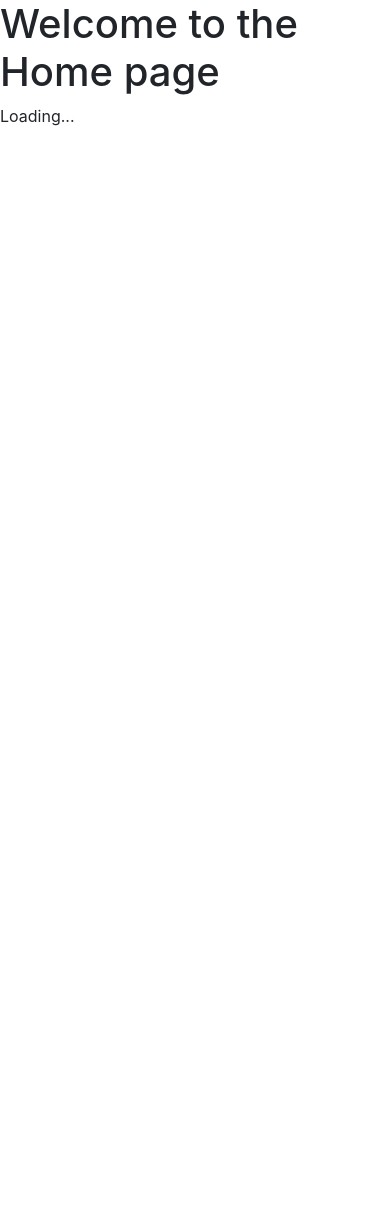
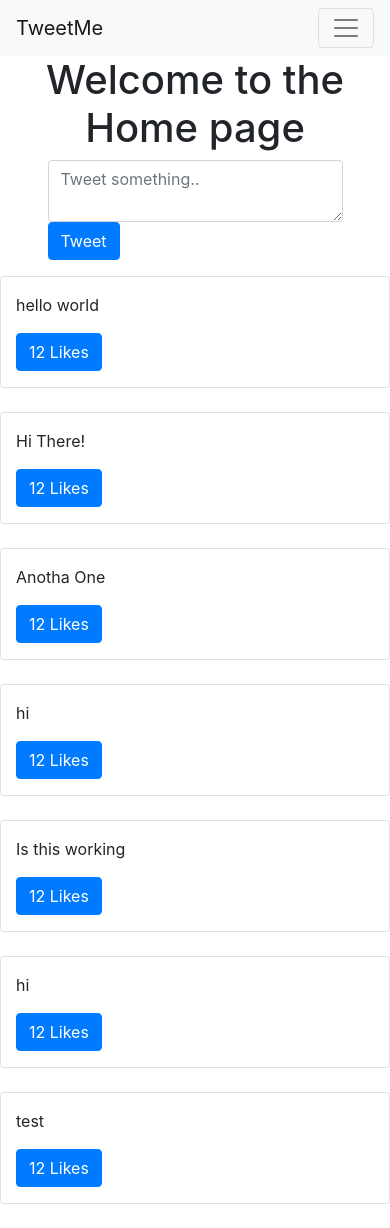
Before and after one commit to cirrusm/social-media-app, a Django app: page / in a window 390 px wide. Before the commit the page ends 126 px from the top, so only its background shows below. Run offline with Django 3.2, Linux system fonts and the light colour scheme; data comes from the database, SQL or seed files in the repository; both versions use the stored data as it was after the commit; some libraries are stand-ins or nearby versions.

Commit message:
create post functionality added

```diff
--- a/templates/base.html
+++ b/templates/base.html
@@ -1,24 +1,44 @@
-<!doctype html>
+<!DOCTYPE html>
 <html lang="en">
   <head>
     <!-- Required meta tags -->
-    <meta charset="utf-8">
-    <meta name="viewport" content="width=device-width, initial-scale=1, shrink-to-fit=no">
+    <meta charset="utf-8" />
+    <meta
+      name="viewport"
+      content="width=device-width, initial-scale=1, shrink-to-fit=no"
+    />
 
     <!-- Bootstrap CSS -->
-    <link rel="stylesheet" href="https://stackpath.bootstrapcdn.com/bootstrap/4.3.1/css/bootstrap.min.css" integrity="sha384-ggOyR0iXCbMQv3Xipma34MD+dH/1fQ784/j6cY/iJTQUOhcWr7x9JvoRxT2MZw1T" crossorigin="anonymous">
+    <link
+      rel="stylesheet"
+      href="https://stackpath.bootstrapcdn.com/bootstrap/4.3.1/css/bootstrap.min.css"
+      integrity="sha384-ggOyR0iXCbMQv3Xipma34MD+dH/1fQ784/j6cY/iJTQUOhcWr7x9JvoRxT2MZw1T"
+      crossorigin="anonymous"
+    />
 
-    <title>{% block head %}
-    {% endblock head %}</title>
+    <title>{% block head %} {% endblock head %}</title>
   </head>
   <body>
-    {% block content%}
- {% endblock content%}
+    {% include "components/navbar.html" %}
+
+    <div class="container">{% block content%} {% endblock content%}</div>
 
     <!-- Optional JavaScript -->
     <!-- jQuery first, then Popper.js, then Bootstrap JS -->
-    <script src="https://code.jquery.com/jquery-3.3.1.slim.min.js" integrity="sha384-q8i/X+965DzO0rT7abK41JStQIAqVgRVzpbzo5smXKp4YfRvH+8abtTE1Pi6jizo" crossorigin="anonymous"></script>
-    <script src="https://cdnjs.cloudflare.com/ajax/libs/popper.js/1.14.7/umd/popper.min.js" integrity="sha384-UO2eT0CpHqdSJQ6hJty5KVphtPhzWj9WO1clHTMGa3JDZwrnQq4sF86dIHNDz0W1" crossorigin="anonymous"></script>
-    <script src="https://stackpath.bootstrapcdn.com/bootstrap/4.3.1/js/bootstrap.min.js" integrity="sha384-JjSmVgyd0p3pXB1rRibZUAYoIIy6OrQ6VrjIEaFf/nJGzIxFDsf4x0xIM+B07jRM" crossorigin="anonymous"></script>
+    <script
+      src="https://code.jquery.com/jquery-3.3.1.slim.min.js"
+      integrity="sha384-q8i/X+965DzO0rT7abK41JStQIAqVgRVzpbzo5smXKp4YfRvH+8abtTE1Pi6jizo"
+      crossorigin="anonymous"
+    ></script>
+    <script
+      src="https://cdnjs.cloudflare.com/ajax/libs/popper.js/1.14.7/umd/popper.min.js"
+      integrity="sha384-UO2eT0CpHqdSJQ6hJty5KVphtPhzWj9WO1clHTMGa3JDZwrnQq4sF86dIHNDz0W1"
+      crossorigin="anonymous"
+    ></script>
+    <script
+      src="https://stackpath.bootstrapcdn.com/bootstrap/4.3.1/js/bootstrap.min.js"
+      integrity="sha384-JjSmVgyd0p3pXB1rRibZUAYoIIy6OrQ6VrjIEaFf/nJGzIxFDsf4x0xIM+B07jRM"
+      crossorigin="anonymous"
+    ></script>
   </body>
 </html>
--- /dev/null
+++ b/templates/components/form.html
@@ -0,0 +1,4 @@
+<form method="POST">
+  {% csrf_token %} {{form.as_p}}
+  <button type="submit" class="bt btn-secondary">Save</button>
+</form>
--- /dev/null
+++ b/templates/components/navbar.html
@@ -0,0 +1,35 @@
+<nav class="navbar navbar-expand-lg navbar-light bg-light">
+  <a class="navbar-brand" href="#">TweetMe</a>
+  <button class="navbar-toggler" type="button" data-toggle="collapse" data-target="#navbarSupportedContent" aria-controls="navbarSupportedContent" aria-expanded="false" aria-label="Toggle navigation">
+    <span class="navbar-toggler-icon"></span>
+  </button>
+
+  <div class="collapse navbar-collapse d-none" id="navbarSupportedContent">
+    <ul class="navbar-nav mr-auto d-none">
+      <li class="nav-item active">
+        <a class="nav-link" href="#">Home <span class="sr-only">(current)</span></a>
+      </li>
+      <li class="nav-item">
+        <a class="nav-link" href="#">Link</a>
+      </li>
+      <li class="nav-item dropdown">
+        <a class="nav-link dropdown-toggle" href="#" id="navbarDropdown" role="button" data-toggle="dropdown" aria-haspopup="true" aria-expanded="false">
+          Dropdown
+        </a>
+        <div class="dropdown-menu d-none" aria-labelledby="navbarDropdown">
+          <a class="dropdown-item" href="#">Action</a>
+          <a class="dropdown-item" href="#">Another action</a>
+          <div class="dropdown-divider"></div>
+          <a class="dropdown-item" href="#">Something else here</a>
+        </div>
+      </li>
+      <li class="nav-item">
+        <a class="nav-link disabled" href="#">Disabled</a>
+      </li>
+    </ul>
+    <form class="form-inline my-2 my-lg-0 d-none">
+      <input class="form-control mr-sm-2" type="search" placeholder="Search" aria-label="Search">
+      <button class="btn btn-outline-success my-2 my-sm-0" type="submit">Search</button>
+    </form>
+  </div>
+</nav>
--- a/templates/tweets/home.html
+++ b/templates/tweets/home.html
@@ -1,29 +1,77 @@
-{% extends 'base.html' %}
+{% extends 'base.html' %} {% block head %} cool {% endblock head %}
+{% block content %}
+<div class="row text-center">
+  <div class="col">
+    <h1>Welcome to the Home page</h1>
+  </div>
+</div>
 
-{% block head %}
-cool
-{% endblock head %}
-{% block content %}
-<h1>Welcome to the Home page</h1>
+<div class="row mb-3">
+  <div class="col-md-4 mx-auto col-10">
+    <form method="POST" action="/create-tweet" class="form">
+    {% csrf_token %}
+    <input type="hidden" value = "/" name="next" />
+    <textarea class="form-control" name="content" placeholder = "Tweet something.."></textarea>
+    <button type = "submit" class = "btn btn-primary">Tweet</button>
+    </form>
+  </div>
+</div>
 
-<div id="tweets">
-Replace Me</div>
+<div class="row" id="tweets">Loading...</div>
+
 <script>
-const tweetsElement = document.getElementById("tweets")
-tweetsElement.innerHTML = 'Loading...'
-const xhr = new XMLHttpRequest()
-const method = 'GET'
-const url = "/tweets"
-const responseType = 'json'
+  const tweetsElement = document.getElementById("tweets");
 
-xhr.responseType = responseType
-xhr.open(method, url)
-xhr.onload = function(){
-    console.log(xhr.response)
-    const serverResponse = xhr.response
-    let listedItems = serverResponse.response
-    console.log(listedItems)
-}
-xhr.send()
-    </script>
-{% endblock content %}
+  const xhr = new XMLHttpRequest();
+  const method = "GET";
+  const url = "/tweets";
+  const responseType = "json";
+  function LikeBtn(tweet) {
+    return (
+      "<button class = 'btn btn-primary' onclick=handleDidLike(" +
+      tweet.id +
+      "," +
+      tweet.likes +
+      ")>" +
+      tweet.likes +
+      " Likes </button>"
+    );
+  }
+
+  function handleDidLike(tweet_id, currentCount) {
+    console.log(tweet_id, currentCount);
+  }
+
+  function formatTweetElement(tweet) {
+    let formattedTweet =
+      "<div class = 'col-12 col-md-10 mx-auto border rounded py-3 mb-4' id ='tweet-" +
+      tweet.id +
+      "'><p>" +
+      tweet.content +
+      "</p><div class = 'btn-group'>" +
+      LikeBtn(tweet) +
+      "</div> </div>";
+    return formattedTweet;
+  }
+
+  xhr.responseType = responseType;
+  xhr.open(method, url);
+  xhr.onload = function () {
+    console.log(xhr.response);
+    const serverResponse = xhr.response;
+    let listedItems = serverResponse.response; //array
+    let finalTweetStr = "";
+    let i;
+    for (i = 0; i < listedItems.length; i++) {
+      let tweetObj = listedItems[i];
+      console.log(tweetObj);
+      let currentItem = formatTweetElement(tweetObj);
+      finalTweetStr += currentItem;
+    }
+
+    tweetsElement.innerHTML = finalTweetStr;
+  };
+  xhr.send();
+</script>
+
+{% endblock %}
--- a/tweets/views.py
+++ b/tweets/views.py
@@ -1,14 +1,31 @@
-from django.shortcuts import render
+from django.shortcuts import render, redirect
 from django.http import HttpResponse, Http404,JsonResponse
 from .models import Tweet
+from .forms import TweetForm
+from django.utils.http import is_safe_url
+from django.conf import settings
 # Create your views here.
+
+ALLOWED_HOSTS = settings.ALLOWED_HOSTS
 
 def home_view(request, *args, **kwargs):
     return render(request, "tweets/home.html", context = {})
 
+def tweet_create_view(request, *args, **kwargs):
+    form = TweetForm(request.POST or None)
+    next_url = request.POST.get("next") or None
+    if form.is_valid():
+        obj = form.save(commit=False)
+        #do other form related logic
+        obj.save()
+        if next_url != None and is_safe_url(next_url, ALLOWED_HOSTS):
+            return redirect(next_url)
+        form = TweetForm()
+    return render(request, 'components/form.html', context={"form": form})
+
 def tweet_list_view(request, *args, **kwargs):
     qs = Tweet.objects.all()
-    tweets_list = [{'id': x.id, 'content': x.content} for x in qs]
+    tweets_list = [{'id': x.id, 'content': x.content, 'likes': 12} for x in qs]
     data = {
         'response': tweets_list
     }
--- a/twitterApp/settings.py
+++ b/twitterApp/settings.py
@@ -25,7 +25,7 @@ SECRET_KEY = ')iw=p0l&s^0=)d0%9at%@90qzy!*cbt3pd4m^t&a(%)la(mh!q'
 # SECURITY WARNING: don't run with debug turned on in production!
 DEBUG = True
 
-ALLOWED_HOSTS = []
+ALLOWED_HOSTS = ['127.0.0.1', 'enterherokudomainhere']
 
 
 # Application definition
--- a/twitterApp/urls.py
+++ b/twitterApp/urls.py
@@ -15,11 +15,12 @@ Including another URLconf
 """
 from django.contrib import admin
 from django.urls import path
-from tweets.views import home_view, tweet_detail_view, tweet_list_view
+from tweets.views import home_view, tweet_detail_view, tweet_list_view, tweet_create_view
 
 urlpatterns = [
     path('admin/', admin.site.urls),
     path('', home_view),
+    path('create-tweet', tweet_create_view),
     path('tweets', tweet_list_view),
     path('tweets/<int:tweet_id>', tweet_detail_view),
 ]
```
Also changed, not shown: tweets/forms.py (added, +16 -0 lines), db.sqlite3, templates/components/footer.html (added).
